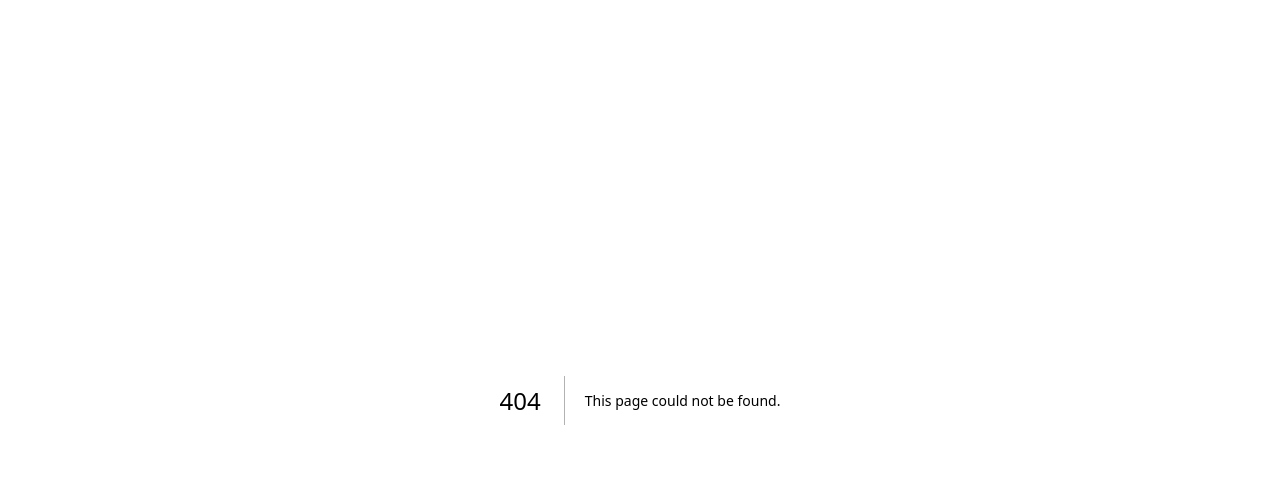
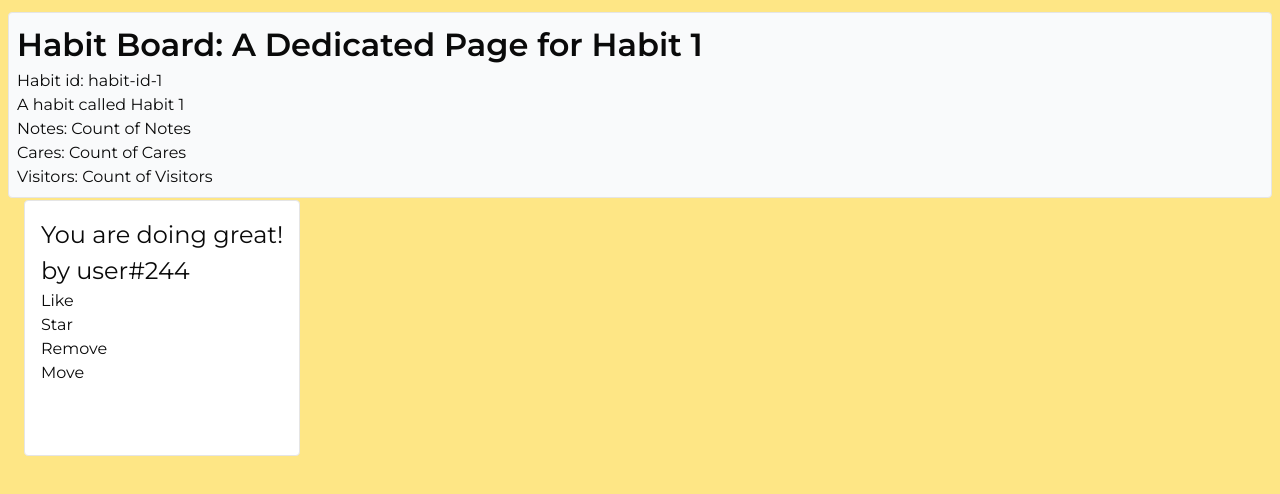
Before and after one commit to marlmunar/interactive-board, a Next.js app: page /habit/habit-id-1 in a window 1280 px wide. Before the commit this address had no page. Shown: the top 494 px of the page. Built offline with nearby package versions, Linux system fonts and the light colour scheme.

Commit message:
Added the page per habit

```diff
--- a/package.json
+++ b/package.json
@@ -9,6 +9,7 @@
     "lint": "eslint"
   },
   "dependencies": {
+    "@dnd-kit/core": "^6.3.1",
     "@hookform/resolvers": "^5.2.2",
     "@prisma/client": "^6.18.0",
     "@radix-ui/react-label": "^2.1.7",
--- /dev/null
+++ b/src/app/habit/[id]/page.tsx
@@ -0,0 +1,6 @@
+import HabitBoard from "@/components/HabitBoard";
+import React from "react";
+
+const HabitPage = () => <HabitBoard />;
+
+export default HabitPage;
--- a/src/app/habits/page.tsx
+++ b/src/app/habits/page.tsx
@@ -1,6 +1,6 @@
-import HabitBoard from "@/components/HabitBoard";
+import Habits from "@/components/Habits";
 import React from "react";
 
-const Habits = () => <HabitBoard />;
+const HabitsPage = () => <Habits />;
 
-export default Habits;
+export default HabitsPage;
--- a/src/components/HabitBoard.tsx
+++ b/src/components/HabitBoard.tsx
@@ -1,49 +1,84 @@
-import React from "react";
-import HabitCard from "./HabitCard";
-import { HabitMenu } from "./HabitMenu";
+"use client";
 
-const HABITS: {
+import { useParams, useRouter } from "next/navigation";
+import React, { useEffect, useState } from "react";
+import HabitInteractions from "./HabitInteractions";
+
+interface Habit {
+  id: string;
   name: string;
   description: string;
   progress: string;
   createdAt: Date;
-}[] = [
+}
+
+const HABITS: Habit[] = [
   {
+    id: "habit-id-1",
     name: "Habit 1",
     description: "A habit called Habit 1",
     progress: "10%",
-    createdAt: new Date(2025, 7, 15),
+    createdAt: new Date(2025, 6, 15),
   },
   {
+    id: "habit-id-2",
     name: "Habit 2",
     description: "A habit called Habit 2",
     progress: "30%",
-    createdAt: new Date(2025, 8, 16),
+    createdAt: new Date(2025, 7, 16),
   },
   {
+    id: "habit-id-3",
     name: "Habit 3",
     description: "A habit called Habit 3",
     progress: "50%",
-    createdAt: new Date(2025, 9, 17),
+    createdAt: new Date(2025, 8, 17),
   },
 ];
 
+const blankHabit: Habit = {
+  id: "",
+  name: "",
+  description: "",
+  progress: "",
+  createdAt: new Date(),
+};
+
 const HabitBoard = () => {
+  const router = useRouter();
+  const [habitData, setHabitData] = useState<Habit>(blankHabit);
+
+  const { id: habitId } = useParams();
+
+  useEffect(() => {
+    const getHabitData = () => {
+      const habit = HABITS.find((habit) => habit.id === habitId);
+      console.log(habit);
+      if (habit) {
+        setHabitData(habit);
+      } else {
+        router.push("/not-found");
+      }
+    };
+
+    getHabitData();
+  }, [habitId]);
+
   return (
-    <div className="px-10 py-2">
-      <h3 className="h3">Here are your habits</h3>
-      <div className="space-y-2">
-        <HabitMenu />
-        <div className="grid grid-cols-2 gap-2">
-          {HABITS.map((habit) => (
-            <HabitCard
-              key={habit.name}
-              name={habit.name}
-              description={habit.description}
-              progress={habit.progress}
-              createdAt={habit.createdAt}
-            />
-          ))}
+    <div className="relative h-500">
+      <HabitInteractions />
+      <div className="p-2 w-full sticky top-1">
+        <div className="relative">
+          <div className="border bg-gray-50 rounded p-2 w-full z-50 top-2">
+            <h3 className="h3">
+              Habit Board: A Dedicated Page for {habitData.name}
+            </h3>
+            <p>Habit id: {habitData.id}</p>
+            <p>{habitData.description}</p>
+            <p>Notes: Count of Notes</p>
+            <p>Cares: Count of Cares</p>
+            <p>Visitors: Count of Visitors</p>
+          </div>
         </div>
       </div>
     </div>
--- a/src/components/HabitCard.tsx
+++ b/src/components/HabitCard.tsx
@@ -9,8 +9,11 @@ import {
   CardHeader,
   CardTitle,
 } from "@/components/ui/card";
+import Link from "next/link";
+import { Button } from "./ui/button";
 
 interface HabitCardProps {
+  id: string;
   name: string;
   description: string;
   progress: string;
@@ -18,17 +21,24 @@ interface HabitCardProps {
 }
 
 const HabitCard = ({
+  id,
   name,
   description,
   progress,
   createdAt,
 }: HabitCardProps) => {
   return (
-    <Card>
+    <Card className="w-full">
       <CardHeader>
-        <CardTitle>{name}</CardTitle>
+        <CardTitle>
+          <Link href={`/habit/${id}`}>{name}</Link>
+        </CardTitle>
         <CardDescription>{description}</CardDescription>
-        <CardAction>View</CardAction>
+        <CardAction>
+          <Button variant="link" asChild>
+            <Link href={`/habit/${id}`}>View</Link>
+          </Button>
+        </CardAction>
       </CardHeader>
       <CardContent>
         <p>Progress</p>
@@ -37,8 +47,13 @@ const HabitCard = ({
         <p>Started</p>
         <p>{new Date(createdAt).toDateString()}</p>
       </CardContent>
-      <CardFooter>
-        <p>Edit/Delete</p>
+      <CardFooter className="flex gap-2 justify-between">
+        <Button variant="outline" className="w-[49%]">
+          Edit
+        </Button>
+        <Button variant="outline" className="w-[49%]">
+          Delete
+        </Button>
       </CardFooter>
     </Card>
   );
--- /dev/null
+++ b/src/components/HabitInteractions.tsx
@@ -0,0 +1,20 @@
+import React from "react";
+
+const HabitInteractions = () => {
+  return (
+    <div className="absolute bg-amber-200 h-full w-full">
+      <div className="absolute p-4 top-50 left-6 rounded min-h-64 min-w-64 border bg-white">
+        <div className="text-[1.5rem]">You are doing great!</div>
+        <div className="text-[1.5rem]">by user#244</div>
+        <div>
+          <p>Like</p>
+          <p>Star</p>
+          <p>Remove</p>
+          <button>Move</button>
+        </div>
+      </div>
+    </div>
+  );
+};
+
+export default HabitInteractions;
--- /dev/null
+++ b/src/components/Habits.tsx
@@ -0,0 +1,58 @@
+import React from "react";
+import HabitCard from "./HabitCard";
+import { HabitMenu } from "./HabitMenu";
+
+const HABITS: {
+  id: string;
+  name: string;
+  description: string;
+  progress: string;
+  createdAt: Date;
+}[] = [
+  {
+    id: "habit-id-1",
+    name: "Habit 1",
+    description: "A habit called Habit 1",
+    progress: "10%",
+    createdAt: new Date(2025, 6, 15),
+  },
+  {
+    id: "habit-id-2",
+    name: "Habit 2",
+    description: "A habit called Habit 2",
+    progress: "30%",
+    createdAt: new Date(2025, 7, 16),
+  },
+  {
+    id: "habit-id-3",
+    name: "Habit 3",
+    description: "A habit called Habit 3",
+    progress: "50%",
+    createdAt: new Date(2025, 8, 17),
+  },
+];
+
+const Habits = () => {
+  return (
+    <div className="px-10 py-2">
+      <h3 className="h3">Here are your habits</h3>
+      <div className="space-y-2">
+        <HabitMenu />
+        <div className="grid grid-cols-2 gap-2">
+          {HABITS.map((habit) => (
+            <HabitCard
+              id={habit.id}
+              key={habit.name}
+              name={habit.name}
+              description={habit.description}
+              progress={habit.progress}
+              createdAt={habit.createdAt}
+            />
+          ))}
+        </div>
+      </div>
+    </div>
+  );
+};
+
+export default Habits;
```
Also changed, not shown: 1 other file (tests, documents, lock files or other folders).
